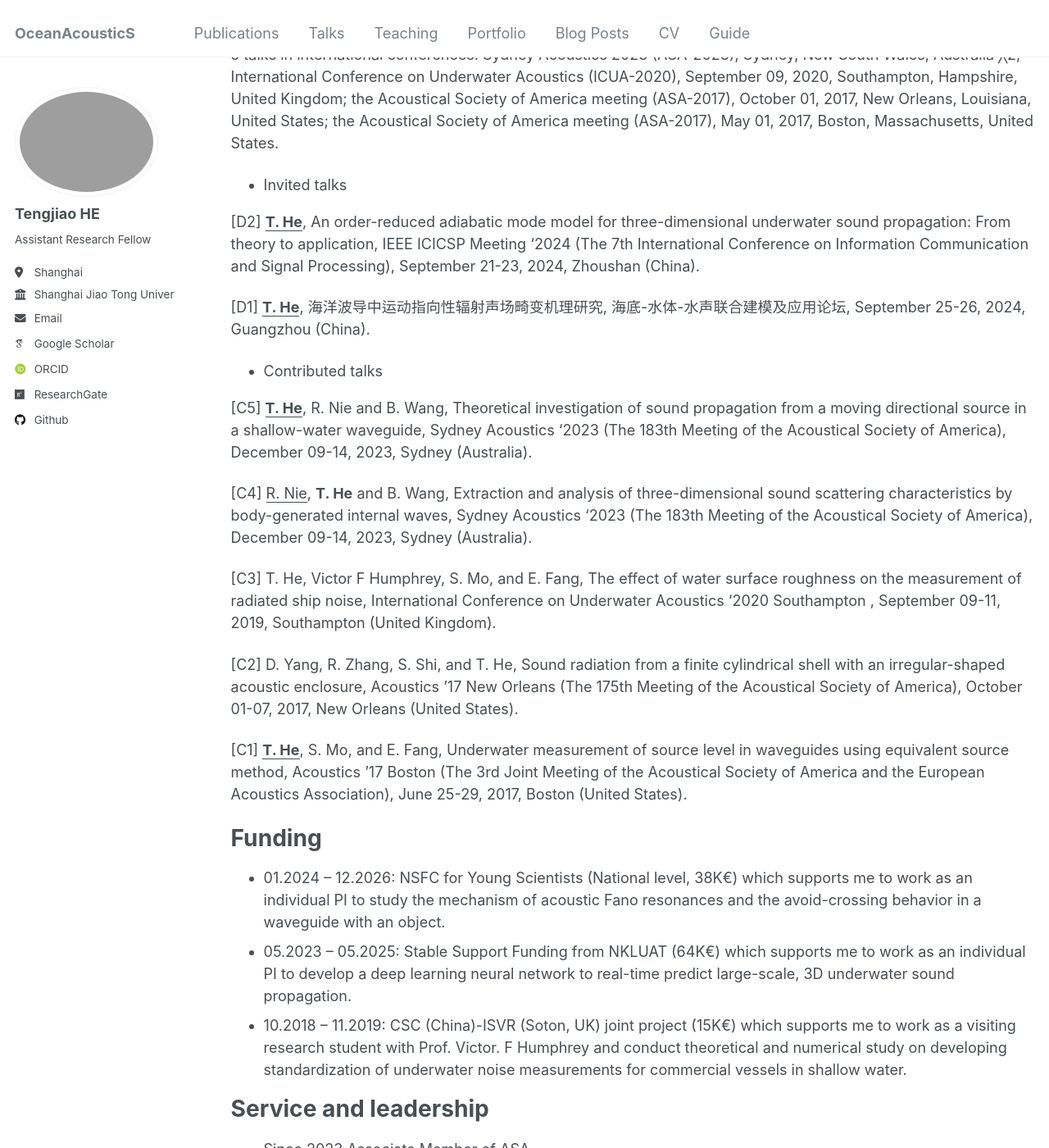
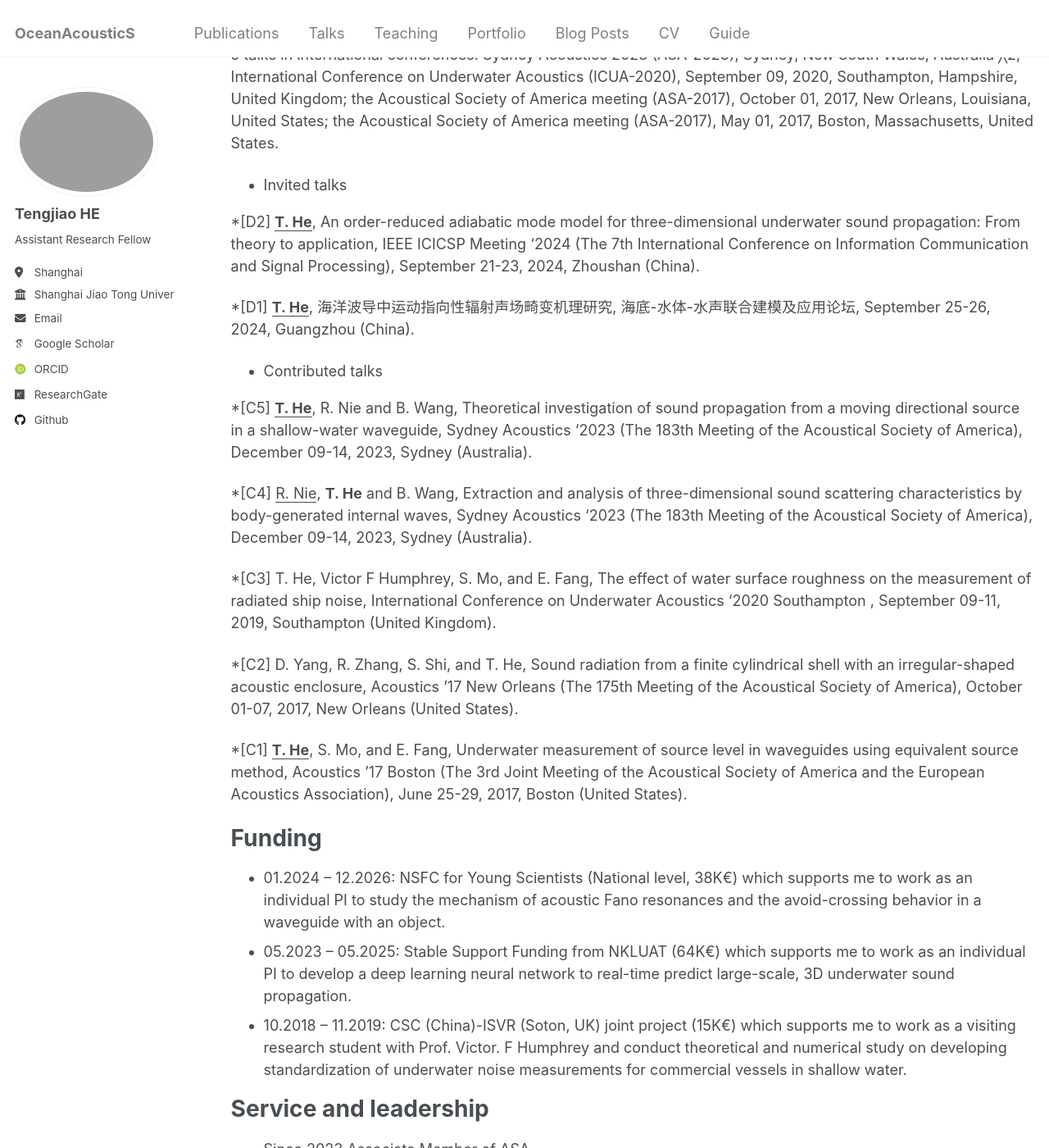
Before and after one commit to TengjiaoHE/OceanSoniX, a Jekyll site: the page built from _pages/cv.md, in a window 1280 px wide and 1400 px high, scrolled down 944 px. Shown: the whole window at 82% size. Built offline with Jekyll 4.4.1, drawn with Linux system fonts in a browser that asks for light colours; some web fonts are replaced.

Commit message:
Update cv.md

```diff
--- a/_pages/cv.md
+++ b/_pages/cv.md
@@ -42,21 +42,21 @@ Talks
 
 * Invited talks
 
-[D2] <u><b>T. He</b></u>, An order-reduced adiabatic mode model for three-dimensional underwater sound propagation: From theory to application, IEEE ICICSP Meeting ‘2024 (The 7th International Conference on Information Communication and Signal Processing), September 21-23, 2024, Zhoushan (China).
+*[D2] <u><b>T. He</b></u>, An order-reduced adiabatic mode model for three-dimensional underwater sound propagation: From theory to application, IEEE ICICSP Meeting ‘2024 (The 7th International Conference on Information Communication and Signal Processing), September 21-23, 2024, Zhoushan (China).
 
-[D1] <u><b>T. He</b></u>, 海洋波导中运动指向性辐射声场畸变机理研究, 海底-水体-水声联合建模及应用论坛, September 25-26, 2024, Guangzhou (China).
+*[D1] <u><b>T. He</b></u>, 海洋波导中运动指向性辐射声场畸变机理研究, 海底-水体-水声联合建模及应用论坛, September 25-26, 2024, Guangzhou (China).
 
 * Contributed talks
 
-[C5] <u><b>T. He</b></u>, R. Nie and B. Wang, Theoretical investigation of sound propagation from a moving directional source in a shallow-water waveguide, Sydney Acoustics ‘2023 (The 183th Meeting of the Acoustical Society of America), December 09-14, 2023, Sydney (Australia).
+*[C5] <u><b>T. He</b></u>, R. Nie and B. Wang, Theoretical investigation of sound propagation from a moving directional source in a shallow-water waveguide, Sydney Acoustics ‘2023 (The 183th Meeting of the Acoustical Society of America), December 09-14, 2023, Sydney (Australia).
 
-[C4] <u>R. Nie</u>, <b>T. He</b> and B. Wang, Extraction and analysis of three-dimensional sound scattering characteristics by body-generated internal waves, Sydney Acoustics ‘2023 (The 183th Meeting of the Acoustical Society of America), December 09-14, 2023, Sydney (Australia).
+*[C4] <u>R. Nie</u>, <b>T. He</b> and B. Wang, Extraction and analysis of three-dimensional sound scattering characteristics by body-generated internal waves, Sydney Acoustics ‘2023 (The 183th Meeting of the Acoustical Society of America), December 09-14, 2023, Sydney (Australia).
 
-[C3] T. He, Victor F Humphrey, S. Mo, and E. Fang, The effect of water surface roughness on the measurement of radiated ship noise, International Conference on Underwater Acoustics ‘2020 Southampton , September 09-11, 2019, Southampton (United Kingdom).
+*[C3] T. He, Victor F Humphrey, S. Mo, and E. Fang, The effect of water surface roughness on the measurement of radiated ship noise, International Conference on Underwater Acoustics ‘2020 Southampton , September 09-11, 2019, Southampton (United Kingdom).
 
-[C2] D. Yang, R. Zhang, S. Shi, and T. He, Sound radiation from a finite cylindrical shell with an irregular-shaped acoustic enclosure,  Acoustics ’17 New Orleans (The 175th Meeting of the Acoustical Society of America), October 01-07, 2017, New Orleans (United States).
+*[C2] D. Yang, R. Zhang, S. Shi, and T. He, Sound radiation from a finite cylindrical shell with an irregular-shaped acoustic enclosure,  Acoustics ’17 New Orleans (The 175th Meeting of the Acoustical Society of America), October 01-07, 2017, New Orleans (United States).
 
-[C1] <u><b>T. He</b></u>, S. Mo, and E. Fang, Underwater measurement of source level in waveguides using equivalent source method, Acoustics ’17 Boston (The 3rd Joint Meeting of the Acoustical Society of America and the European Acoustics Association), June 25-29, 2017, Boston (United States).
+*[C1] <u><b>T. He</b></u>, S. Mo, and E. Fang, Underwater measurement of source level in waveguides using equivalent source method, Acoustics ’17 Boston (The 3rd Joint Meeting of the Acoustical Society of America and the European Acoustics Association), June 25-29, 2017, Boston (United States).
 
 Funding
 ======
```
